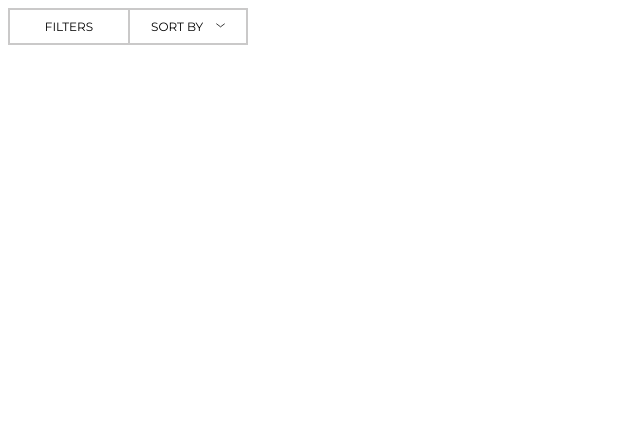
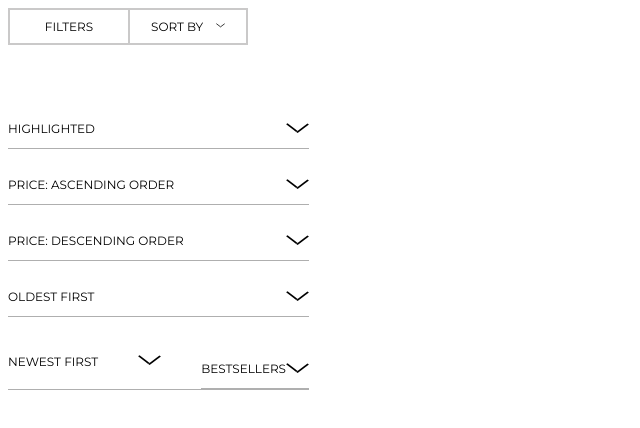
Before and after one commit to PaulB1123/Project-for-the-final-exam, a plain HTML site: page index.html in a window 1280 px wide. Shown: the whole page, without its empty margins (0-640 px from the left). Drawn offline with Linux system fonts and the light colour scheme.

Commit message:
filters css final

```diff
--- a/index.html
+++ b/index.html
@@ -23,8 +23,51 @@
       </div>
     </div>
 
+    <div class="filterBox2">
 
-    </class>
+      <div class="highlightedBox">
+        <div class="highlightedText"><p>HIGHLIGHTED</p></div>
+        <div class="highlightedArrow">
+          <img src="/IMG/arrow.svg" class="arrowdown" alt="right_arrow" />
+        </div>
+
+    </div>
+
+    <div class="highlightedBox">
+      <div class="ascedingText"><p>PRICE: ASCENDING ORDER</p></div>
+      <div class="highlightedArrow">
+        <img src="/IMG/arrow.svg" class="arrowdown" alt="right_arrow" />
+      </div>
+
+  </div>
+  <div class="highlightedBox">
+    <div class="descendingText"><p>PRICE: DESCENDING ORDER</p></div>
+    <div class="highlightedArrow">
+      <img src="/IMG/arrow.svg" class="arrowdown" alt="right_arrow" />
+    </div>
+</div>
+<div class="highlightedBox">
+  <div class="oldestText"><p>OLDEST FIRST</p></div>
+  <div class="highlightedArrow">
+    <img src="/IMG/arrow.svg" class="arrowdown" alt="right_arrow" />
+  </div>
+
+</div>
+<div class="highlightedBox">
+  <div class="newestText"><p>NEWEST FIRST</p></div>
+  <div class="highlightedArrow">
+    <img src="/IMG/arrow.svg" class="arrowdown" alt="right_arrow" />
+  </div>
+
+  <div class="highlightedBox">
+    <div class="bestsellersText"><p>BESTSELLERS</p></div>
+    <div class="highlightedArrow">
+      <img src="/IMG/arrow.svg" class="arrowdown" alt="right_arrow" />
+    </div>
+
+
+
+</div>
 </body>
 <!--<footer>
     <div class="backToTopBox">
--- a/style.css
+++ b/style.css
@@ -10,11 +10,13 @@ html {
   padding: 0;
 }
 
+/*Upper two boxes*/
 .filtersAndSortBy {
   display: flex;
   height: 37px;
   width: 240px;
   border: 2px solid #cac9c9;
+  margin-bottom: 3rem;
 }
 
 .filterBox {
@@ -27,14 +29,12 @@ html {
 .filterBox p {
   font-family: "Montserrat", sans-serif;
   font-size: 12px;
-  line-height: 20;
   letter-spacing: 14%;
 }
 
 .sortBytext p {
   font-family: "Montserrat", sans-serif;
   font-size: 12px;
-  line-height: 20;
   letter-spacing: 14%;
 }
 
@@ -54,6 +54,34 @@ html {
   height: 5px;
   width: 9px;
 }
+
+/*Down menu*/
+
+.filterBox2 {
+  display: flex;
+  flex-direction: column;
+  width: 301px;
+}
+
+.highlightedBox {
+  padding-top: 1rem;
+  display: flex;
+  align-items: center;
+  justify-content: space-between;
+  border-bottom: 1px solid #afafaf;
+}
+
+.highlightedText,
+.ascedingText,
+.descendingText,
+.oldestText,
+.newestText,
+.bestsellersText {
+  font-family: "Montserrat", sans-serif;
+  font-size: 12px;
+  letter-spacing: 14%;
+}
+
 /*
 footer {
   display: flex;
```
